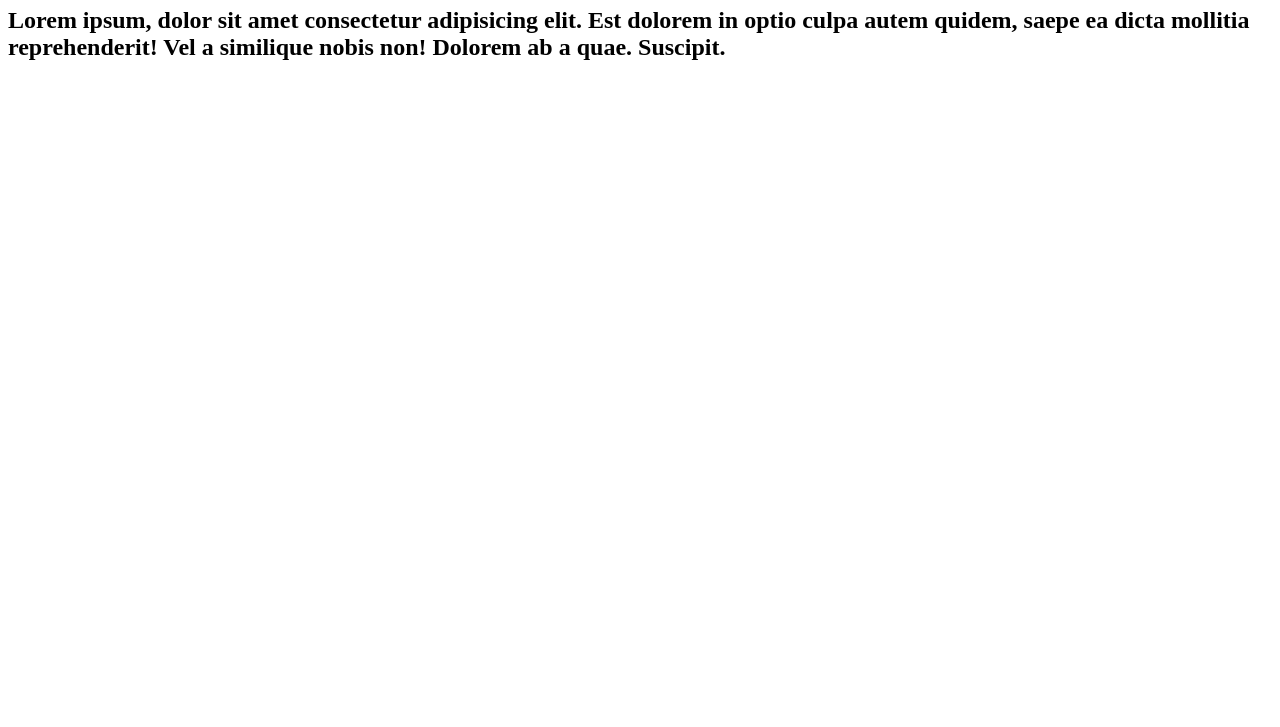
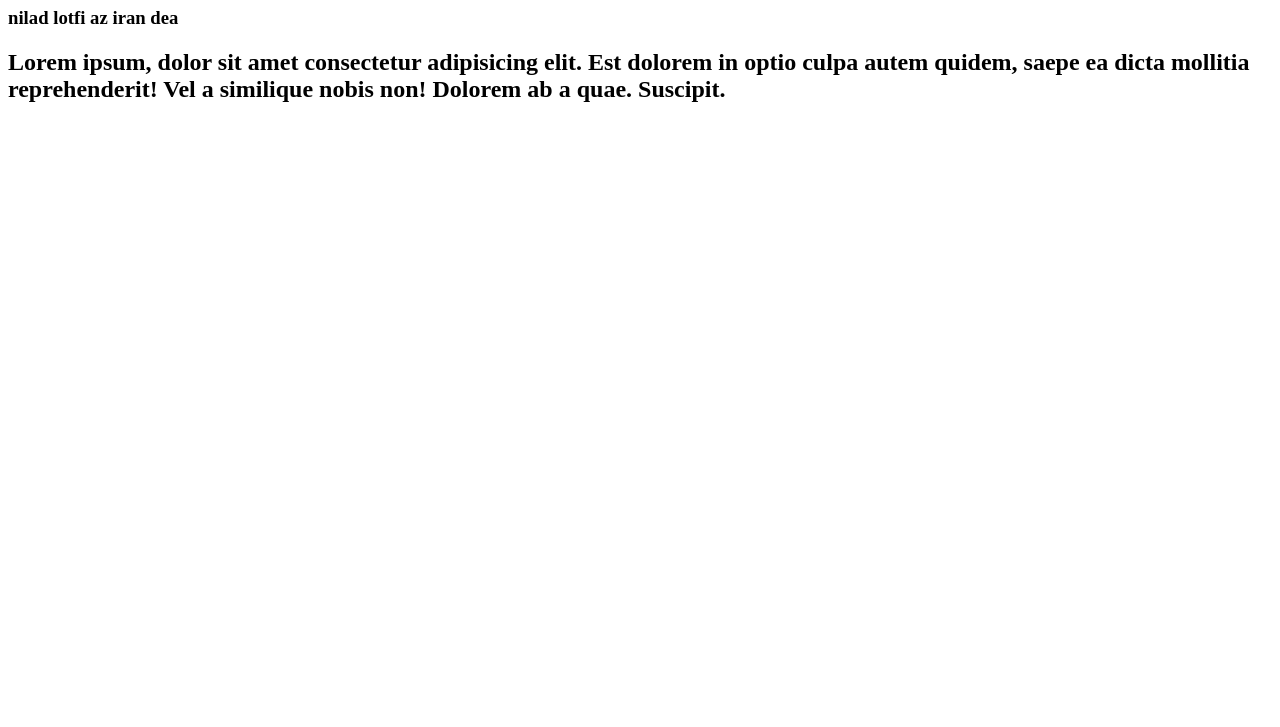
Before and after one commit to miladlotf/git-proj-2, a plain HTML site: page index.html in a window 1280 px wide. Shown: the part 73-800 px from the top of the page. Drawn offline with Linux system fonts and the light colour scheme.

Commit message:
index.html h3 azave shod

```diff
--- a/index.html
+++ b/index.html
@@ -8,6 +8,7 @@
 </head>
 <body>
     <h1>HELOO-GIT</h1>
+    <h3>nilad lotfi az iran dea</h3>
     <h2>Lorem ipsum, dolor sit amet consectetur adipisicing elit. Est dolorem in optio culpa autem quidem, saepe ea dicta mollitia reprehenderit! Vel a similique nobis non! Dolorem ab a quae. Suscipit.</h2>
 
 </body>
```
